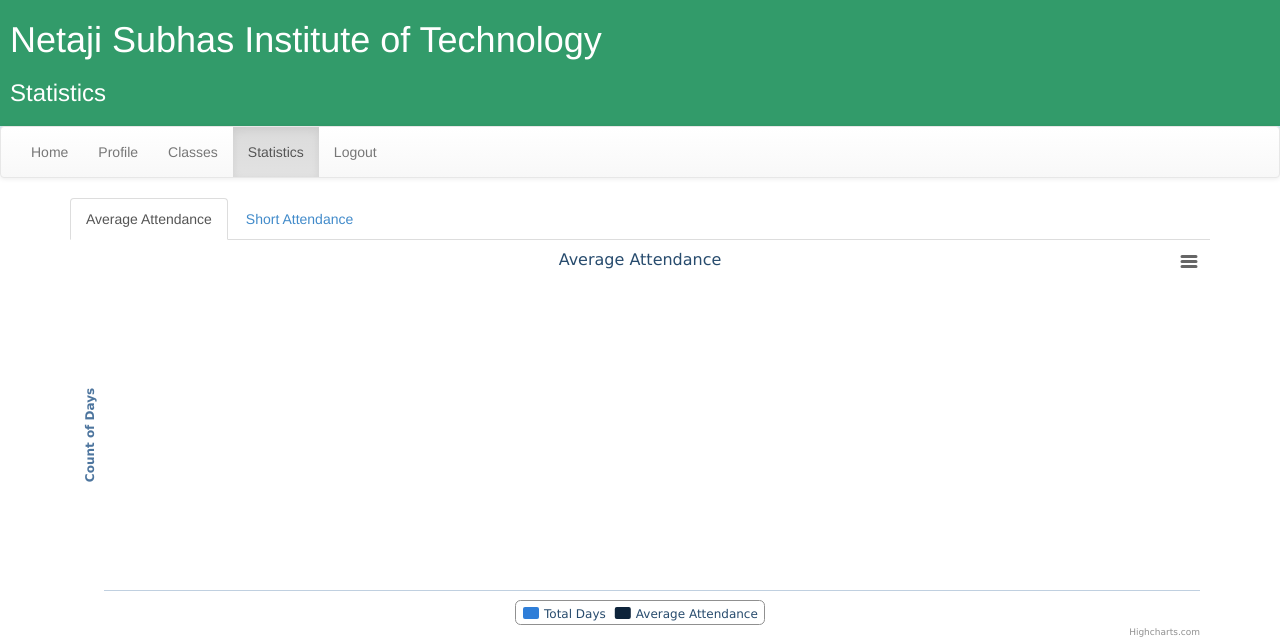
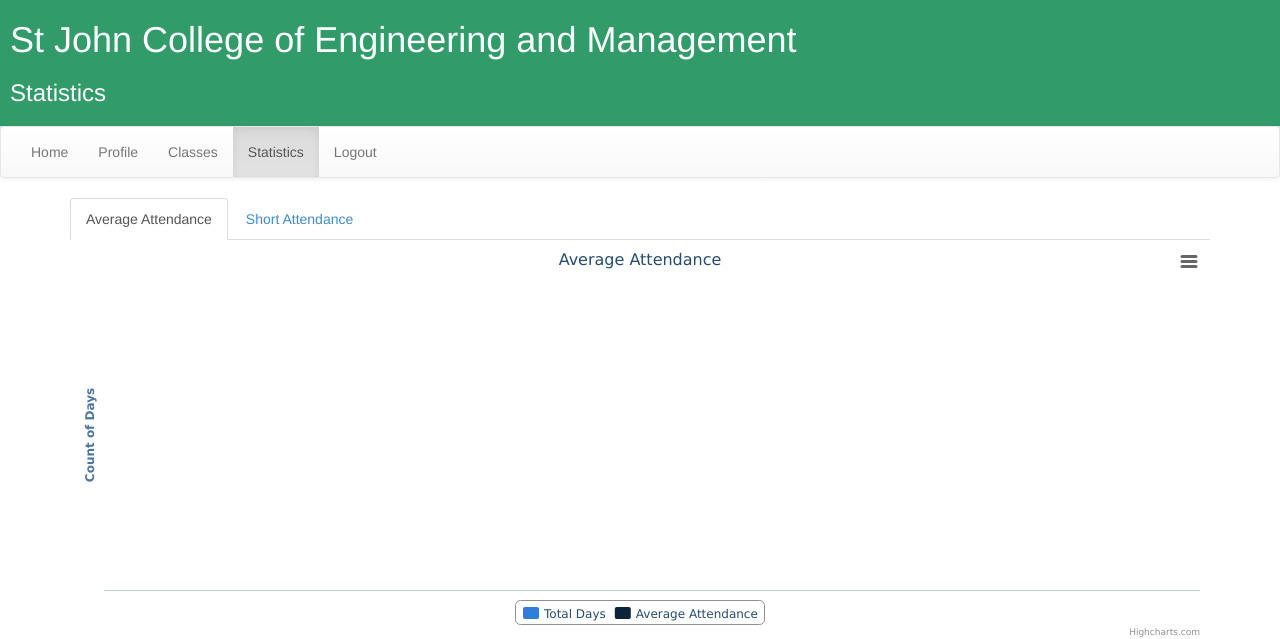
Before and after one commit to harshh351998/Attendance-Tracking-System, a PHP site: page /statistics.php in a window 1280 px wide. Shown: the top 639 px of the page. Run offline with PHP 8.4, Linux system fonts and the light colour scheme; the visitor is signed in with stand-in values (Sample User, id 1); data that the repository does not hold is empty; some libraries are stand-ins or nearby versions.

Commit message:
Update statistics.php

```diff
--- a/statistics.php
+++ b/statistics.php
@@ -21,7 +21,7 @@
  </head>
  <body>
   <div id="header" class="clearfix">
-    <h1>Netaji Subhas Institute of Technology</h1>
+    <h1>St John College of Engineering and Management</h1>
     <h3>Statistics</h3>
   </div>
   <nav class="navbar navbar-default" id="sub-menu">
```
